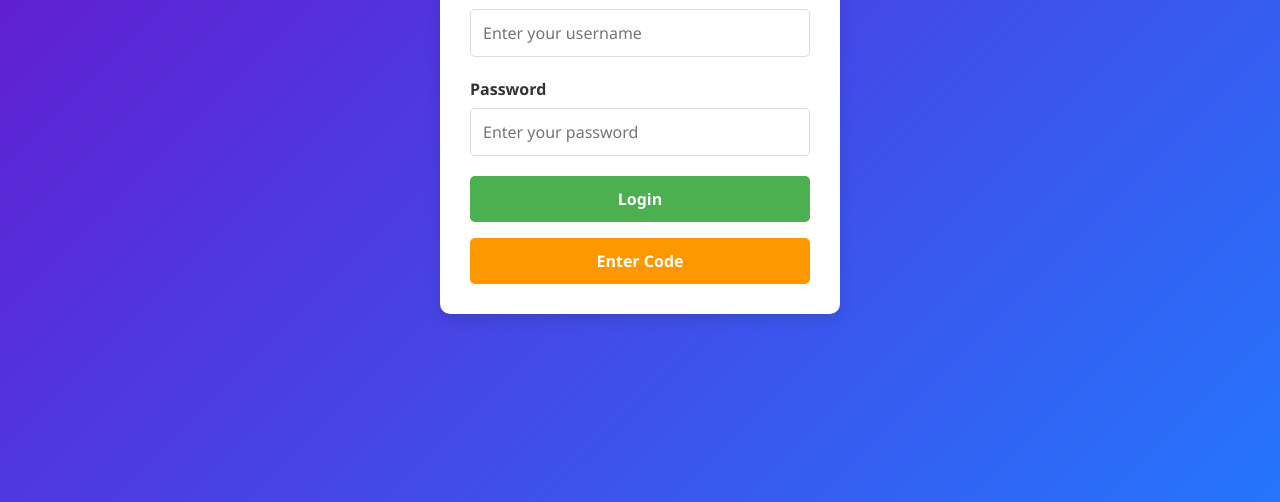
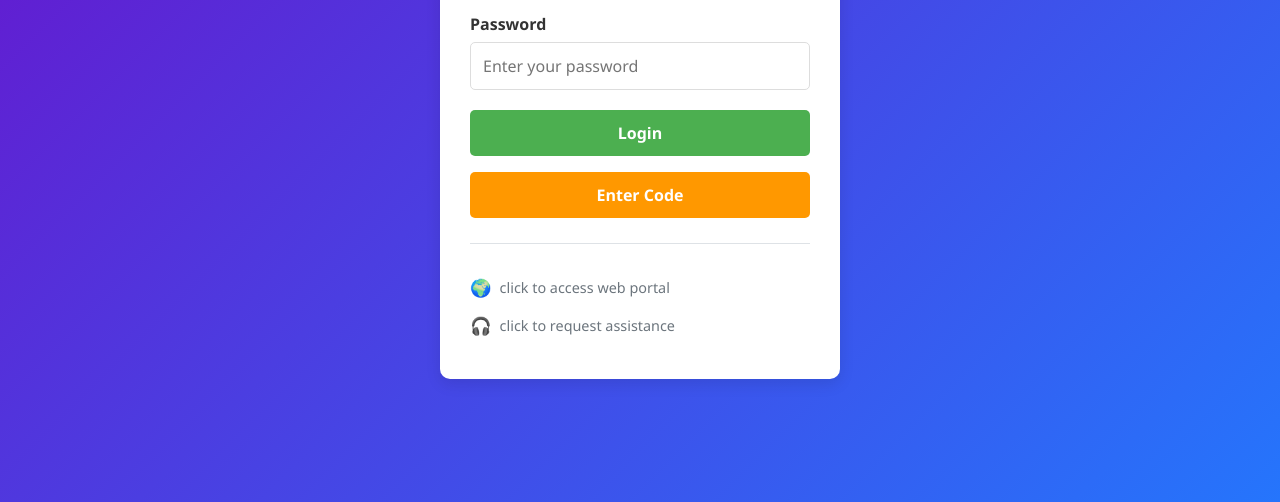
Before and after one commit to alphamedassistance/sbmeditrack1, a plain HTML site: page index.html in a window 1280 px wide. Shown: the part 298-800 px from the top of the page. Drawn offline with nearby package versions, Linux system fonts and the light colour scheme.

Commit message:
index.html

```diff
--- a/index.html
+++ b/index.html
@@ -94,7 +94,7 @@
             display: flex;
             justify-content: center;
             align-items: center;
-            height: 100vh;
+            min-height: 100vh; /* Changed to min-height for better mobile scrolling */
             background: linear-gradient(135deg, #6a11cb 0%, #2575fc 100%);
             padding: 20px;
             flex-direction: column; /* Stack for install button */
@@ -188,6 +188,53 @@
         .btn-warning:hover {
             background-color: #e68a00;
         }
+
+        /* --- PORTAL LINKS STYLES START --- */
+        /* Color definitions - Adjust these if your app uses different colors */
+        :root {
+            --primary-color: #007bff;   /* Blue hover color */
+            --secondary-color: #6c757d; /* Grey text color */
+            --border-color: #dee2e6;    /* Line separator color */
+        }
+
+        /* Container styling */
+        .portal-links {
+            margin-top: 25px;
+            text-align: left;
+            border-top: 1px solid var(--border-color);
+            padding-top: 20px;
+            font-family: Arial, sans-serif;
+        }
+
+        /* Spacing between the two links */
+        .portal-links p {
+            margin: 10px 0;
+        }
+
+        /* Individual Link Styling */
+        .portal-link-item {
+            color: var(--secondary-color);
+            text-decoration: none;
+            font-size: 0.9em;
+            transition: color 0.3s;
+            display: inline-flex;
+            align-items: center;
+            cursor: pointer;
+        }
+
+        /* Hover Effect */
+        .portal-link-item:hover {
+            color: var(--primary-color);
+            text-decoration: underline;
+        }
+
+        /* Emoji Icon Styling */
+        .portal-link-item span {
+            font-size: 1.2em;
+            margin-right: 8px;
+            vertical-align: middle;
+        }
+        /* --- PORTAL LINKS STYLES END --- */
 
         /* Page 2 Styles */
         .page-2 {
@@ -608,6 +655,20 @@
             </div>
             <button class="btn btn-primary" id="login-btn">Login</button>
             <button class="btn btn-warning mt-3" id="enter-code-btn">Enter Code</button>
+
+            <!-- Added Portal Links -->
+            <div class="portal-links">
+                <p>
+                    <a href="https://alphamedassistance.github.io/portalmain/" class="portal-link-item">
+                        <span>🌍</span> click to access web portal
+                    </a>
+                </p>
+                <p>
+                    <a href="https://m.me/61578341193853" target="_blank" rel="noopener noreferrer" class="portal-link-item">
+                        <span>🎧</span> click to request assistance
+                    </a>
+                </p>
+            </div>
         </div>
 
         <!-- PWA Install Button -->
```
